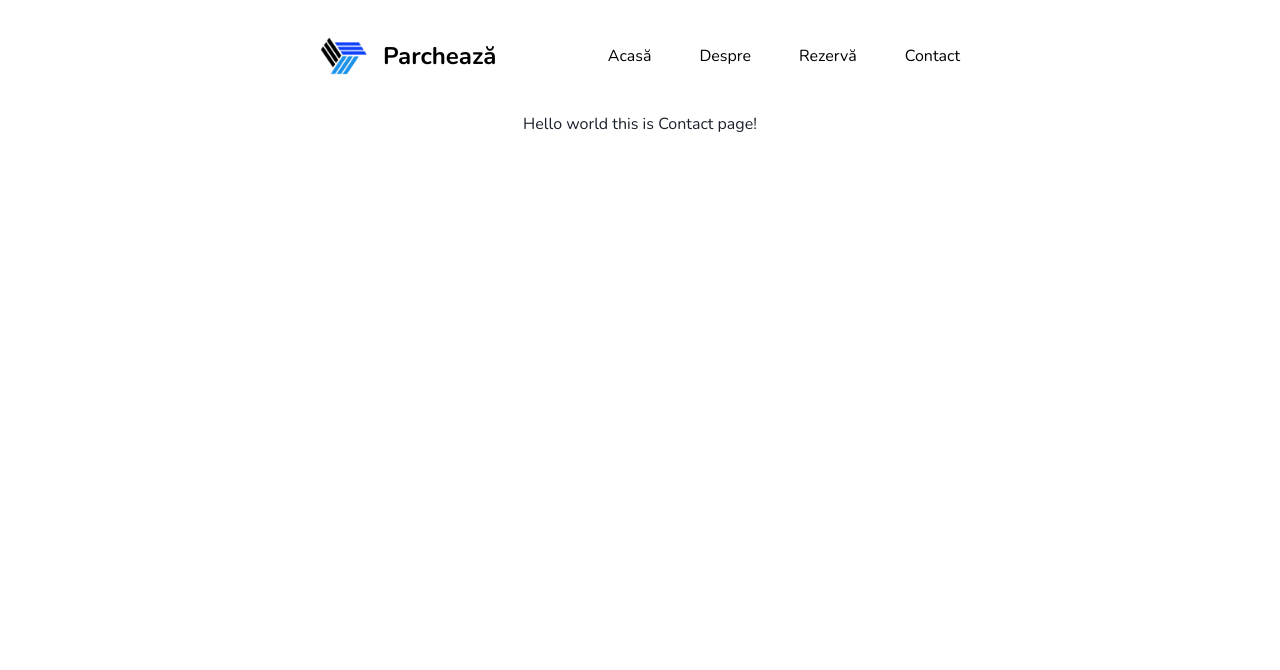
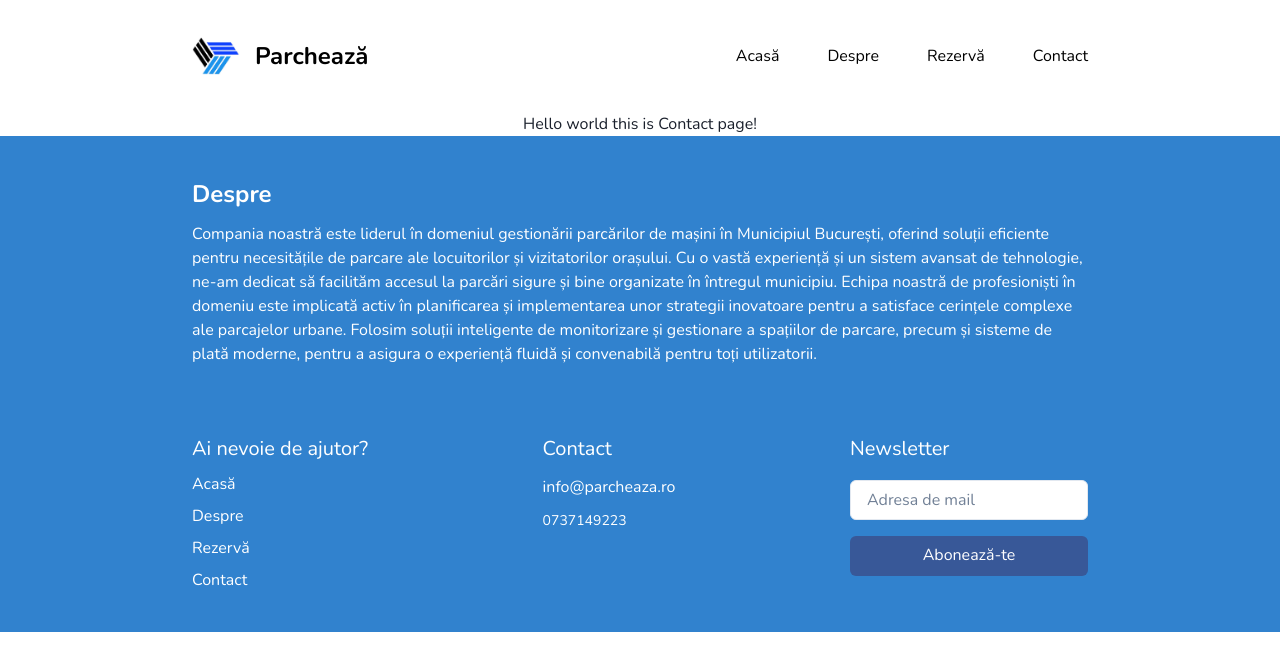
Before and after one commit to andreiec/parking-app, a React (Vite) app: page /contact in a window 1280 px wide. Shown: the top 670 px of the page. Built offline with nearby package versions, Linux system fonts and the light colour scheme.

Commit message:
Finished footer, changed navbar

```diff
--- /dev/null
+++ b/src/components/Footer.jsx
@@ -0,0 +1,37 @@
+import { Flex, Text, Stack, Button, Input } from '@chakra-ui/react';
+import { Link } from 'react-router-dom'
+
+function Footer() {
+    return (
+        <Flex w='100%' bg='blue.500' py='2.5rem' justifyContent='center' color='white'>
+            <Flex w='70%' flexDir='column'>
+                <Text fontSize='2xl' fontWeight='bold' mb='10px'>Despre</Text>
+                <Text fontWeight='light' mb='20px'>Compania noastră este liderul în domeniul gestionării parcărilor de mașini în Municipiul București, oferind soluții eficiente pentru necesitățile de parcare ale locuitorilor și vizitatorilor orașului. Cu o vastă experiență și un sistem avansat de tehnologie, ne-am dedicat să facilităm accesul la parcări sigure și bine organizate în întregul municipiu. Echipa noastră de profesioniști în domeniu este implicată activ în planificarea și implementarea unor strategii inovatoare pentru a satisface cerințele complexe ale parcajelor urbane. Folosim soluții inteligente de monitorizare și gestionare a spațiilor de parcare, precum și sisteme de plată moderne, pentru a asigura o experiență fluidă și convenabilă pentru toți utilizatorii.</Text>
+
+                <Flex mt='3rem' flexDir='row' justifyContent='space-between'>
+                    <Stack flexDir='column' spacing='0.5rem'>
+                        <Text fontSize='xl'>Ai nevoie de ajutor?</Text>
+                        <Link to='/'><Text>Acasă</Text></Link>
+                        <Link to='/despre'><Text>Despre</Text></Link>
+                        <Link to='/rezerva'><Text>Rezervă</Text></Link>
+                        <Link to='/contact'><Text>Contact</Text></Link>
+                    </Stack>
+
+                    <Stack flexDir='column' spacing='0.7rem'>
+                        <Text fontSize='xl'>Contact</Text>
+                        <Text>info@parcheaza.ro</Text>
+                        <Text fontSize='sm'>0737149223</Text>
+                    </Stack>
+
+                    <Stack flexDir='column' spacing='1rem'>
+                        <Text fontSize='xl'>Newsletter</Text>
+                        <Input bg='white' color='black' placeholder='Adresa de mail' />
+                        <Button colorScheme="facebook" fontWeight='normal'>Abonează-te</Button>
+                    </Stack>
+                </Flex>
+            </Flex>
+        </Flex>
+    )
+}
+
+export default Footer;
--- a/src/components/Navbar.jsx
+++ b/src/components/Navbar.jsx
@@ -4,28 +4,30 @@ import {
     Center,
     Text,
     Image,
-    HStack
+    HStack,
   } from '@chakra-ui/react';
 
 import { Link } from 'react-router-dom'
 
 function Navbar() {
     return (
-        <Flex bg='white' w='100%' h='7rem' px='20rem' color='black'>
-            <Center>
+        <Flex bg='white' w='100%' h='7rem' color='black' justifyContent='center'>
+            <Flex w='70%'>
+                <Center w='fit-content'>
                     <Image src='logo_uiux.jpg' alt='logo uiux' maxW='3rem'/>
                     <Text ml='15px' mb='1px' fontWeight='bold' fontSize='2xl'>Parchează</Text>
                 </Center>
 
                 <Spacer />
 
-            <HStack spacing='3rem'>
+                <HStack spacing='3rem' w='fit-content'>
                     <Link to='/'><Text>Acasă</Text></Link>
                     <Link to='/despre'><Text>Despre</Text></Link>
                     <Link to='/rezerva'><Text>Rezervă</Text></Link>
                     <Link to='/contact'><Text>Contact</Text></Link>
                 </HStack>
             </Flex>
+        </Flex>
     );
 }
 
--- a/src/pages/Layout.jsx
+++ b/src/pages/Layout.jsx
@@ -1,6 +1,7 @@
 import { Box, Flex, Center } from "@chakra-ui/react";
 import { Outlet } from "react-router-dom";
 import Navbar from '../components/Navbar'
+import Footer from "../components/Footer";
 
 function Layout() {
     return (
@@ -10,7 +11,7 @@ function Layout() {
                 <Center>
                     <Outlet />
                 </Center>
-                {/*<Footer />*/}
+                <Footer />
             </Flex>
         </Box>
     );
```
Lines whose indentation alone changed are shown as unchanged.
